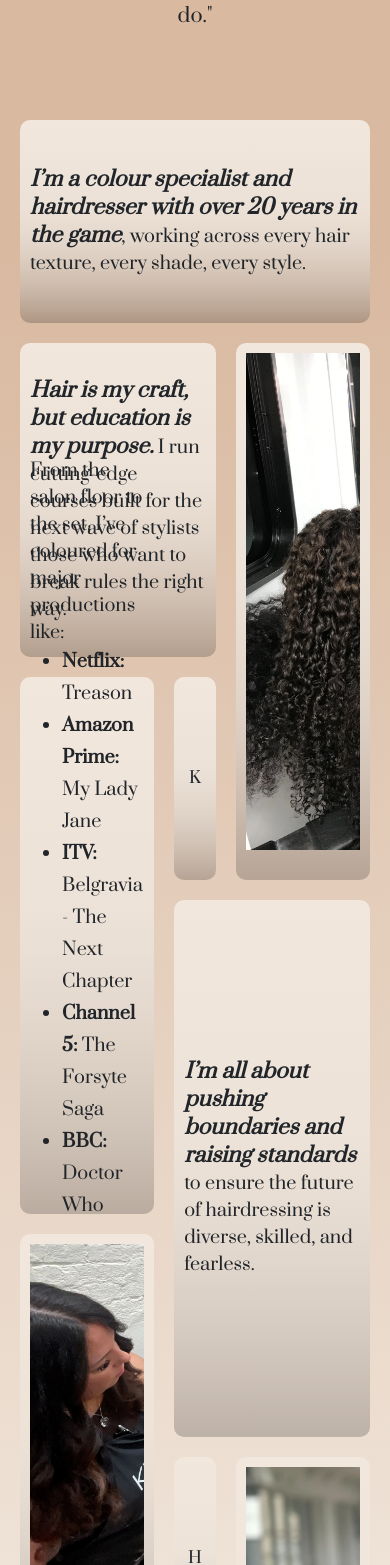
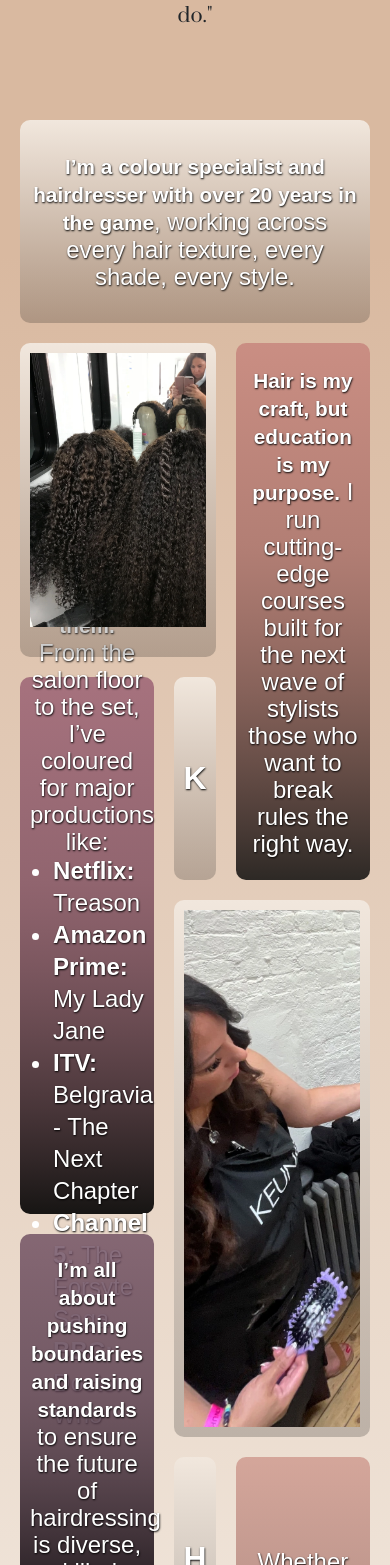
Before and after one commit to 2ndborn/karahair, a React (Create React App) app in the folder kara-app/: page /mystory in a window 390 px wide. Shown: the part 1643-3208 px from the top of the page. Built offline with nearby package versions, Linux system fonts and the light colour scheme; a web font is replaced by a local one.

Commit message:
Added responsiveness at 1024px to the mystory

```diff
--- a/kara-app/src/pages/MyStoryPage.js
+++ b/kara-app/src/pages/MyStoryPage.js
@@ -74,8 +74,12 @@ const MyStoryPage = () => {
         </div>
         <div className={styles.pr3}>
           <p>
+            <span>My work doesn’t just follow trends it helps
+            create them.</span>
+          <p>
             From the salon floor to the set, I’ve coloured for
             major productions like:
+          </p>
           </p>
             <ul>
               <li><strong>Netflix:</strong> Treason</li>
@@ -84,10 +88,6 @@ const MyStoryPage = () => {
               <li><strong>Channel 5:</strong> The Forsyte Saga</li>
               <li><strong>BBC:</strong> Doctor Who</li>
             </ul>
-          <p>
-            <span>My work doesn’t just follow trends it helps
-            create them.</span>
-          </p>
         </div>
         <div className={styles.pr4}>
           <p>
--- a/kara-app/src/styles/MyStory.module.css
+++ b/kara-app/src/styles/MyStory.module.css
@@ -261,40 +261,65 @@
   align-items: center;
   flex-direction: column;
   padding: 10px;
+  font-family: 'Cals san', sans-serif;
+  color: white;
+  text-shadow: #000 0.5px 0.5px 2px;
   background-image: linear-gradient(to bottom,
-    rgba(241, 231, 221, 1), 80%,rgba(0,0,0,0.2));
+    rgba(241, 231, 221, 1), 50%,rgba(0,0,0,0.2));
     border-radius: 10px;
 }
 
 .container > div p {
   margin: 0;
   width: 100%;
-  font-size: 18px;
+  font-size: 24px;
   line-height: 27px;
+  text-align: center;
 }
 
 .container > div p span {
     font-size: 1.3rem;
-    font-style: oblique;
     font-weight: 600;
 }
 
 .container > div li {
-
-  font-size: 18px;
+  font-size: 24px;
   line-height: 2rem;
 }
 
 .pr1 {grid-area: 1 / 1 / span 2 / -1;}
-.pr2 {grid-area: 3 / 1 / span 3 / span 7;}
-.img {grid-area: 3 / 8 / span 5 / -1;}
-.pr3 {grid-area: 6 / 1 / span 5 / span 5;}
-.pr4 {grid-area: 8 / 6 / span 5 / -1;}
+.pr2 {
+    grid-area: 3 / 1 / span 3 / span 7;
+    background-image: linear-gradient(to bottom,
+    rgba(202, 142, 131), 70%,rgba(0,0,0,0.8))!important;
+}
+.img {
+    grid-area: 3 / 8 / span 5 / -1;
+}
+.pr3 {
+    grid-area: 6 / 1 / span 5 / span 5;
+    background-image: linear-gradient(to bottom,
+    rgb(152, 93, 113, 0.8), 70%,rgba(0,0,0,0.9))!important;
+}
+.pr4 {
+    grid-area: 8 / 6 / span 5 / -1;
+    background-image: linear-gradient(to bottom,
+    rgba(108, 75, 94, 0.8), 70%,rgba(0,0,0))!important;
+}
 .img2 {grid-area: 11 / 1 / span 4 / span 5;}
-.pr5 {grid-area: 15 / 1 / -1 / span 7;}
+.pr5 {
+    grid-area: 15 / 1 / -1 / span 7;
+    background-image: linear-gradient(to bottom,
+    rgba(202, 142, 131, 0.7), 60%,rgba(0,0,0,0.8))!important;
+}
 .img3 {grid-area: 13 / 8 / -1 / -1;}
 .k {grid-area: 6 / 6 / span 2 / span 2}
 .h {grid-area: 13 / 6 / span 2 / span 2;}
+
+.k, .h {
+    font-size: 2rem;
+    font-weight: 700;
+}
 
 .image {
     height: 100%;
@@ -318,6 +343,35 @@
 }
 
 /***************************Media queries*************************/
+@media (max-width: 1024px) {
+    .container > div p {
+        text-align: center;
+    }
+
+    .pr1 {grid-area: 1 / 1 / span 2 / -1;}
+    .pr2 {
+        grid-area: 3 / 8 / span 5 / -1;
+    }
+    .img {
+        grid-area: 3 / 1 / span 3 / span 7;
+    }
+    .pr3 {
+        grid-area: 6 / 1 / span 5 / span 5;
+    }
+    .pr4 {
+        grid-area: 11 / 1 / span 4 / span 5;
+    }
+    .img2 {grid-area: 8 / 6 / span 5 / -1;}
+    .pr5 {
+        grid-area: 13 / 8 / -1 / -1;
+    }
+    .img3 {grid-area:15 / 1 / -1 / span 7;}
+
+    .image2 {
+        object-position: -65px 0px;
+    }
+}
+
 @media (max-width: 991px) {
     .heroImage {
         width: 50%;
@@ -330,7 +384,7 @@
     }
 }
 
-@media (max-width: 767px) {
+@media (max-width: 768px) {
 
     .heroImage {
         position: absolute;
```
